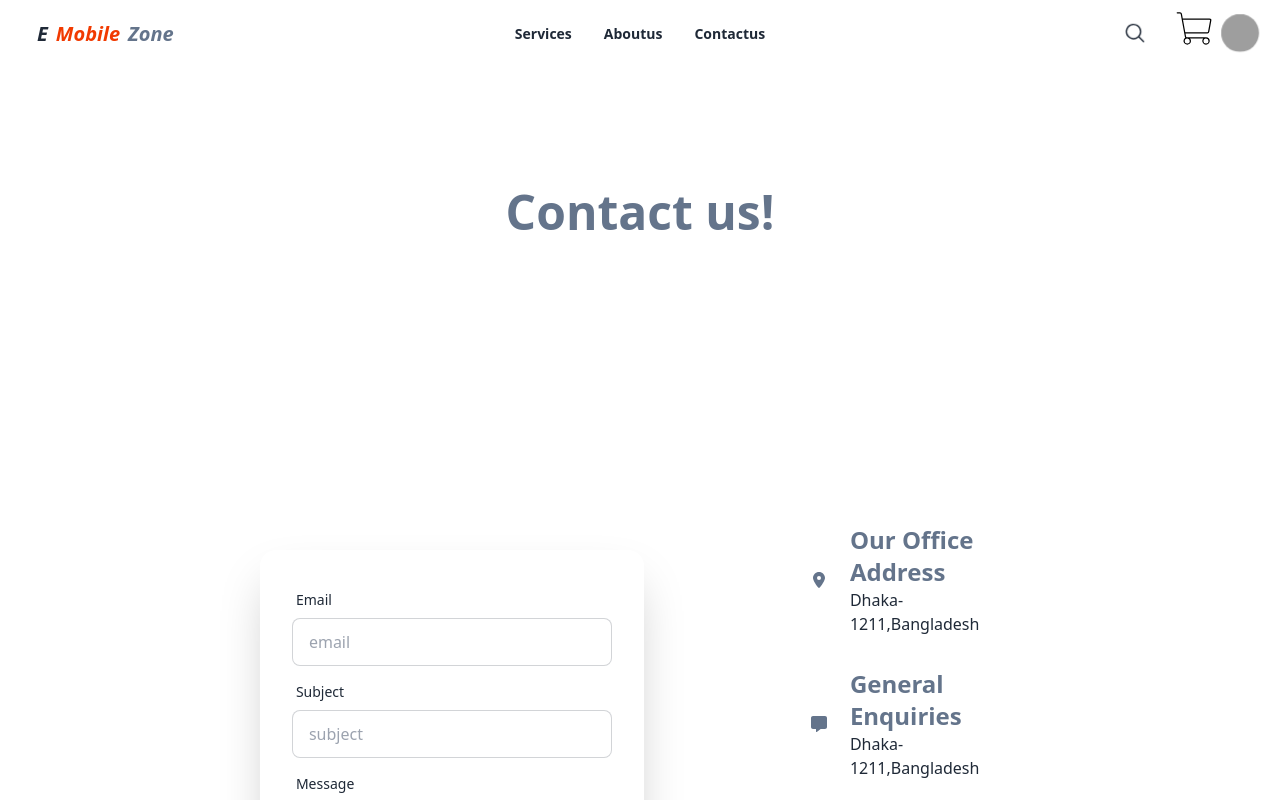
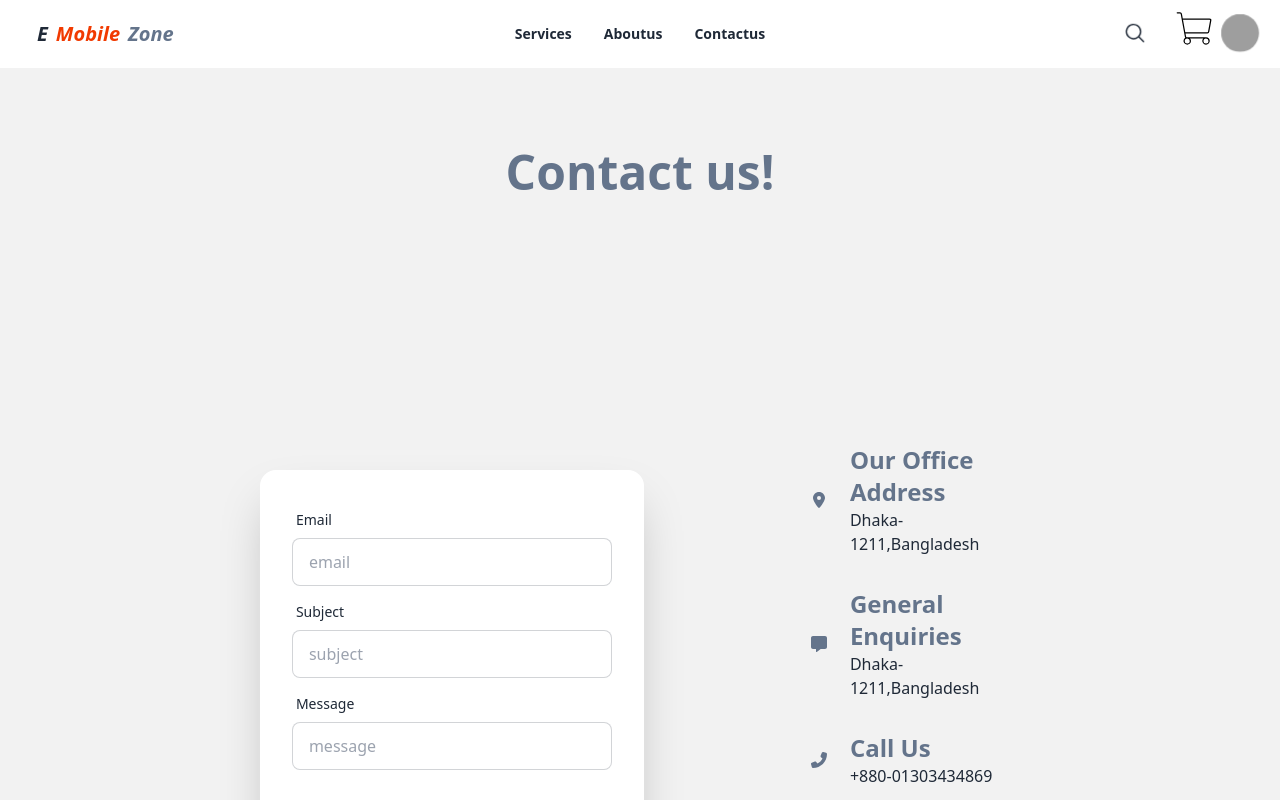
Before and after one commit to sumonhasan55/mobile-hospital-zone-next, a Next.js app: page /contact in a window 1280 px wide. Shown: the top 800 px of the page. Built offline with nearby package versions, Linux system fonts and the light colour scheme; no server answers; grey boxes are pictures that could not be loaded.

Commit message:
env added

```diff
--- a/src/components/About.js
+++ b/src/components/About.js
@@ -7,16 +7,16 @@ const AboutPage = () => {
         <>
 
 
-            <div className=''>
+            <div className=' bg-base-200'>
                 <div>
-                    <h1 className=" font-bold pt-12 text-slate-500 text-center text-2xl  lg:text-5xl my-20  ">About Us!</h1>
+                    <h1 className=" font-bold  text-slate-500 text-center text-2xl  lg:text-5xl py-20  ">About Us!</h1>
                 </div>
                 <div className="hero min-h-screen ">
 
                     <div className="hero-content flex-col lg:flex-row w-full">
                         <div className="">
 
-                            <img src="https://i.ibb.co/ZJz5hD8/about-us.png" className="max-w-sm rounded-lg shadow-2xl lg:mx-5" />
+                            <img src="https://i.ibb.co/ZJz5hD8/about-us.png" className="max-w-sm rounded-lg shadow-2xl lg:mx-5 shadow-primary" />
                         </div>
                         <div className=' w-fit'>
 
--- a/src/components/Contact.js
+++ b/src/components/Contact.js
@@ -5,8 +5,8 @@ import ContactUs from './ContactUs';
 const ContactPage = () => {
 
     return (
-        <div className='   '>
-            <h1 className=' text-center text-2xl py-10 lg:text-5xl lg:my-20 font-extrabold  text-slate-500 pb-10 '>Contact us!</h1>
+        <div className=' bg-base-200'>
+            <h1 className=' text-center text-2xl py-10 lg:text-5xl lg:py-20 font-extrabold  text-slate-500 pb-10 '>Contact us!</h1>
             <ContactUs/>
 
         </div>
--- a/src/components/ContactUs.js
+++ b/src/components/ContactUs.js
@@ -5,7 +5,7 @@ import { faMapMarkerAlt, faClock, faMessage, faPhoneAlt,faMagnifyingGlass } from
 
 const ContactUs = () => {
     return (
-        <div>
+        <div className='  bg-base-200'>
 
             <div className="min-h-screen hero ">
                 <div className="flex-col hero-content lg:flex-row-reverse justify-between gap-36 ">
--- a/src/components/Service.js
+++ b/src/components/Service.js
@@ -9,7 +9,7 @@ const Services = () => {
         <div>
 
             <div>
-                <h1 className=" text-center text-2xl my-10 lg:text-5xl lg:my-20 text-primary font-extrabold">Our Top Services</h1>
+                <h1 className=" text-center text-2xl mb-10 lg:text-5xl lg:my-20 text-primary font-extrabold">Our Top Services</h1>
             </div>
 
 
--- a/src/components/WhyusCard.js
+++ b/src/components/WhyusCard.js
@@ -5,7 +5,7 @@ import { faMicrochip, faMoneyCheck, faCalendar, faPersonBiking, } from '@fortawe
 
 const WhyusPage = () => {
     return (
-        <div className=' my-20'>
+        <div  className=' bg-base-200  py-5'>
             <h1 className=" text-center text-2xl my-10 lg:text-5xl lg:my-20 text-primary font-extrabold">Why us!</h1>
             <div className=" mx-auto items-center ml-20 lg:ml-8 lg:grid grid-cols-4 gap-3">
 
--- a/src/pages/api/auth/[...nextauth].js
+++ b/src/pages/api/auth/[...nextauth].js
@@ -8,8 +8,8 @@ export const authOptions = {
 
   providers: [
     GithubProvider({
-      clientId: "8fb316f5e80c3c76953e",
-      clientSecret: "d4a2afefbe84ef78e797fe9bbb4f4b8fb72158bc",
+      clientId: process.env.GITHUB_CLIENT_ID,
+      clientSecret: process.env.GITHUB_CLIENT_SECRET,
     }),
     GoogleProvider({
       clientId: process.env.GOOGLE_CLIENT_ID,
--- a/src/pages/cart.js
+++ b/src/pages/cart.js
@@ -40,7 +40,7 @@ const Cart = ({ cartItems, onRemoveItem,clearCart }) => {
   };
 
   return (
-    <div className="max-w-4xl mx-auto p-8 overflow-x-auto min-h-screen">
+    <div className="max-w-4xl mx-auto p-8 overflow-x-auto min-h-screenm">
       <h2 className="text-2xl font-bold mb-4 text-center">Shopping Cart</h2>
       <table className='mx-auto table'>
         <thead>
```
Also changed, not shown: src/pages/index.js (+14 -10 lines), 1 other file (tests, documents, lock files or other folders).
